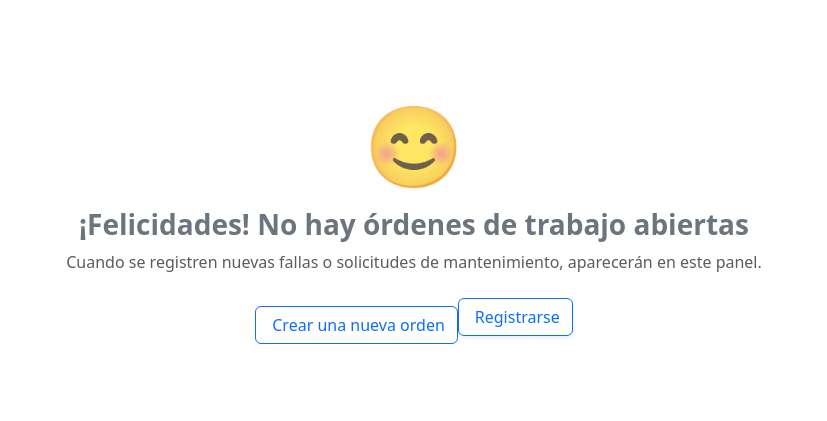
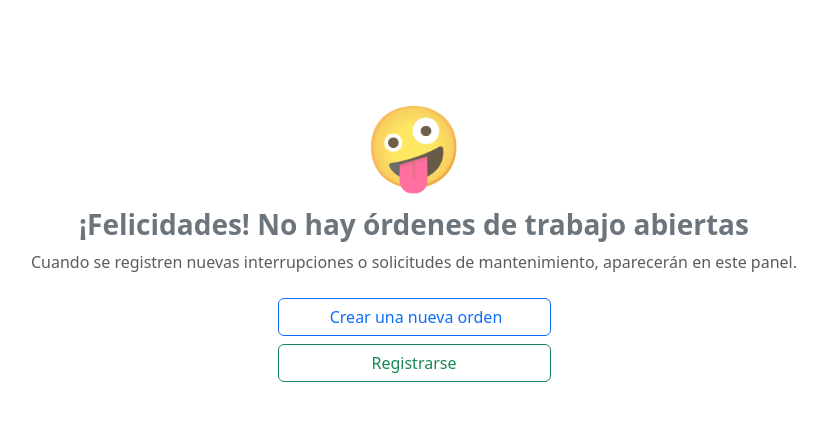
Before and after one commit to tebix94/infinx_andon, a Python web app: template app/templates/post/show_my_requests.html in a window 1280 px wide. Shown: the part 56-477 px from the top of the page, without its empty margins (226-1053 px from the left). Run offline with Jinja, Linux system fonts and the light colour scheme; the template is opened without the code that fills it, so the values that code supplies are empty; some libraries are stand-ins or nearby versions.

Commit message:
Fixing home page color map arrange at machine boxes and also fixing the position, colors and width of the signup and new post buttons at the show_my_requests template when there are and there are not posts as well.

```diff
--- a/app/templates/post/show_my_requests.html
+++ b/app/templates/post/show_my_requests.html
@@ -45,16 +45,19 @@
 <div class="container mt-5">
     {% if not posts.items %}
         <div class="text-center py-5 my-5">
-            <div class="display-1 text-muted mb-3">😊</div>
+            <div class="display-1 text-muted mb-3">🤪</div>
             <h3 class="fw-semibold text-secondary">¡Felicidades! No hay órdenes de trabajo abiertas</h3>
-            <p class="text-muted">Cuando se registren nuevas fallas o solicitudes de mantenimiento, aparecerán en este panel.</p>
-            <a href="{{ url_for('post.create') }}" class="btn btn-outline-primary mt-3">
-                <i class="bi bi-plus-lg me-1"></i> Crear una nueva orden
-                <a href="{{ url_for('auth.signup') }}" class="btn btn-outline-primary shadow-sm">
-                    <i class="bi bi-plus-lg me-1"></i> Registrarse
+            <p class="text-muted">Cuando se registren nuevas interrupciones o solicitudes de mantenimiento, aparecerán en este panel.</p>
+            <a href="{{ url_for('post.create') }}" class="btn btn-outline-primary mt-2 w-25">
+                <i class="bi bi-plus-lg me-1 mb-*"></i> Crear una nueva orden
+            </a>
+            <div>
+                <a href="{{ url_for('auth.signup') }}" class="btn btn-outline-success mt-2 w-25">
+                    <i class="bi bi-plus-lg"></i> Registrarse
                 </a>
-            </a>
+            </div>
         </div>
+
 
     {% else %}
 
@@ -66,7 +69,7 @@
                 <a href="{{ url_for('post.create') }}" class="btn btn-primary shadow-sm">
                     <i class="bi bi-plus-lg me-1"></i> Nueva orden
                 </a>
-                <a href="{{ url_for('auth.signup') }}" class="btn btn-outline-primary shadow-sm">
+                <a href="{{ url_for('auth.signup') }}" class="btn btn-outline-success shadow-sm">
                     <i class="bi bi-plus-lg me-1"></i> Registrarse
                 </a>
             </div>
```
Also changed, not shown: app/templates/home.html (+12 -12 lines).
